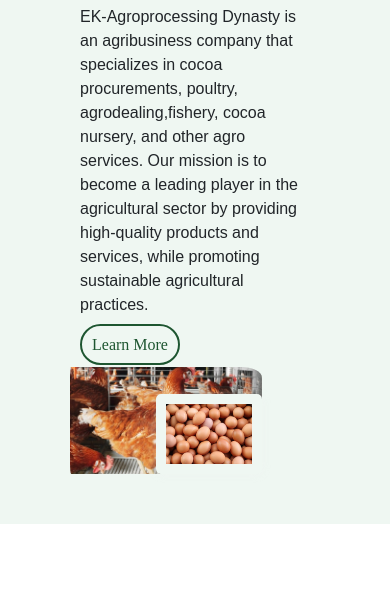
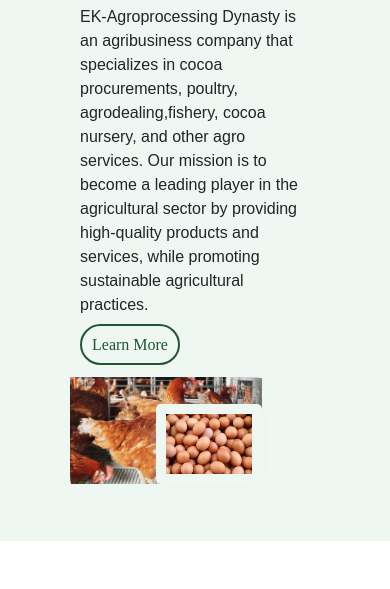
Before and after one commit to MonjolaOluwa01/EkAgro, a plain HTML site: page index.html in a window 390 px wide. Shown: the part 385-974 px from the top of the page. Drawn offline with nearby package versions, Linux system fonts and the light colour scheme.

Commit message:
Update style.css

```diff
--- a/style.css
+++ b/style.css
@@ -50,7 +50,9 @@ body { font-family: Arial, sans-serif; }
 
 .one{
     max-width: 100%;
-    height: 90%;
+    height: auto;
+    display: block;
+    object-fit: cover;
     padding-left: 20px;
     border-radius: 10%;
     size: 100%;
@@ -273,11 +275,12 @@ footer{
         padding-top: 20px;
     }
 
-/* .one{
+ .one{
+     width: 100%;
+     height: auto;
+     objec-fit: cover;
     padding-top: 10px;
-    padding-left: 20px;
-    height: 100%;
-} */
+}
 .pip-mini{
     right: 0px;
     bottom: 0px;
```
